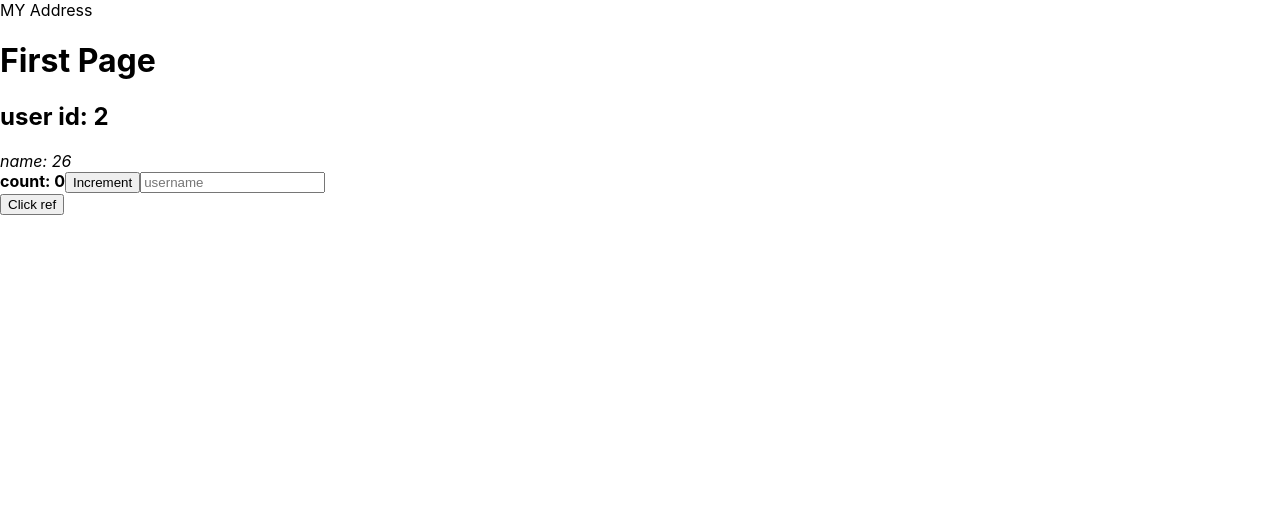
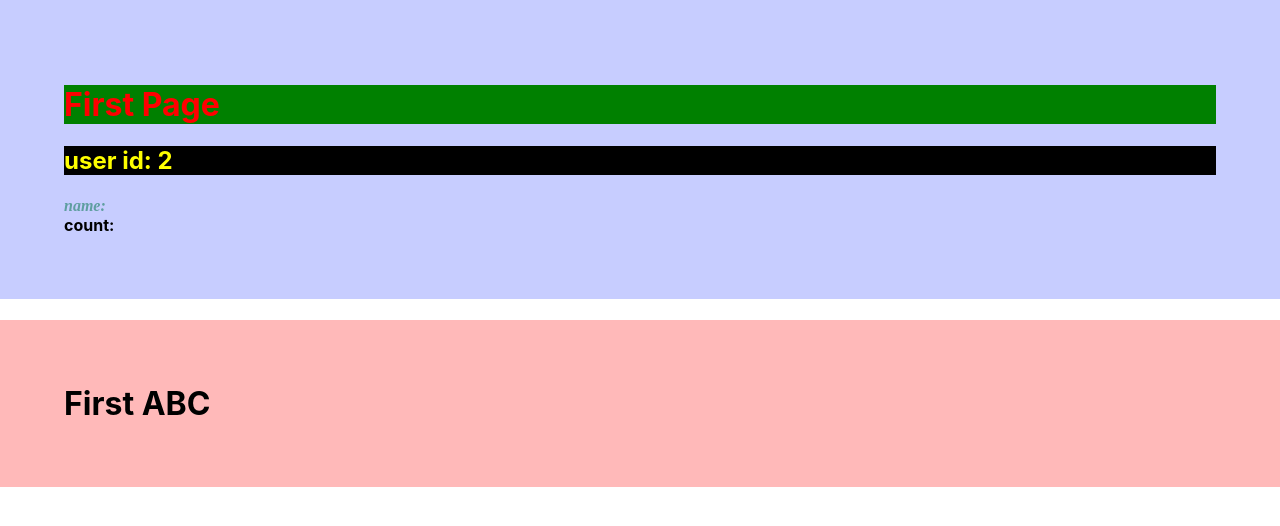
Before and after one commit to vamsi1133/ramreact, a React (Create React App) app: page / in a window 1280 px wide. Shown: the top 526 px of the page. Built offline with nearby package versions, Linux system fonts and the light colour scheme.

Commit message:
third commit

```diff
--- a/package.json
+++ b/package.json
@@ -8,6 +8,7 @@
     "@testing-library/user-event": "^13.5.0",
     "react": "^18.2.0",
     "react-dom": "^18.2.0",
+    "react-router-dom": "^6.8.0",
     "react-scripts": "5.0.1",
     "web-vitals": "^2.1.4"
   },
--- a/src/App.js
+++ b/src/App.js
@@ -1,46 +1,19 @@
 import "./App.css";
-import React, { useState, useEffect, useRef } from "react";
+import React from "react";
+import { BrowserRouter as Router, Route, Routes, Link } from "react-router-dom";
+import Login from "./Components/login";
 import FirstPage from "./Components/firstPage";
 
 function App() {
-  const [count, setCount] = useState(0);
-  const [age, setAge] = useState(25);
-  const addRef = useRef(null);
-  const prevData = useRef("no data");
-
-  useEffect(() => {
-    setAge((prev) => prev + 1);
-  }, [count]);
-
-  const increment = () => {
-    prevData.current = { age: age, count: count };
-    setCount((prev) => prev + 1);
-  };
-
-  const display = (e, message) => {
-    const value = e.target.value;
-    console.log(message + " -" + value);
-  };
-
-  const clickRef = (clr) => {
-    addRef.current.style.background = clr;
-    console.log(prevData.current);
-  };
-
   return (
-    <div>
-      <div ref={addRef}>MY Address</div>
-      <FirstPage name={age} count={count} />
-      <button onClick={increment}>Increment</button>
-      <input
-        name="userid"
-        id="myinput"
-        placeholder="username"
-        onChange={(e) => display(e, "hello")}
-      />
-      <br />
-      <button onClick={() => clickRef("green")}> Click ref</button>
-    </div>
+    <>
+      <Router>
+        <Routes>
+          <Route path="/" element={<FirstPage />} />
+          <Route path="/login" element={<Login />} />
+        </Routes>
+      </Router>
+    </>
   );
 }
 
--- /dev/null
+++ b/src/Components/firstPage/Firstpage.css
@@ -0,0 +1,10 @@
+.firstpage {
+  background-color: rgb(199, 205, 255);
+  padding: 5%;
+}
+
+.firstpage > em {
+  font-weight: bold;
+  font-family: "Times New Roman", Times, serif;
+  color: cadetblue;
+}
--- a/src/Components/firstPage/abc.js
+++ b/src/Components/firstPage/abc.js
@@ -1,7 +1,8 @@
 import React from "react";
+import Classes from "./abc.module.css";
 
 const ABC = () => {
-  return <h1>First ABC</h1>;
+  return <h1 className={Classes.firstpage}>First ABC</h1>;
 };
 
 export default ABC;
--- /dev/null
+++ b/src/Components/firstPage/abc.module.css
@@ -0,0 +1,4 @@
+.firstpage {
+  background-color: rgb(255, 185, 185);
+  padding: 5%;
+}
--- a/src/Components/firstPage/index.js
+++ b/src/Components/firstPage/index.js
@@ -1,14 +1,24 @@
-import React, { useEffect } from "react";
+import React from "react";
+import ABC from "./abc";
+import "./Firstpage.css";
 
 const FirstPage = (props) => {
   const id = 2;
+  const h2color = {
+    fontWeight: "bold",
+    color: "yellow",
+    backgroundColor: "black",
+  };
   return (
     <>
-      <h1>First Page</h1>
-      <h2>user id: {id} </h2>
-      <em>name: {props.name}</em>
-      <br />
-      <b>count: {props.count}</b>
+      <div className="firstpage">
+        <h1 style={{ color: "red", backgroundColor: "green" }}>First Page</h1>
+        <h2 style={h2color}>user id: {id} </h2>
+        <em>name: {props.name}</em>
+        <br />
+        <b>count: {props.count}</b>
+      </div>
+      <ABC />
     </>
   );
 };
--- /dev/null
+++ b/src/Components/login/index.js
@@ -0,0 +1,39 @@
+import React, { useState } from "react";
+
+const Login = (props) => {
+  const [credential, setCredentials] = useState({ username: "", password: "" });
+
+  const handleInput = (e) => {
+    const { value, name } = e.target;
+    setCredentials((prev) => ({ ...prev, [name]: value }));
+  };
+
+  const handleLogin = (event) => {
+    event.preventDefault();
+    console.log(credential);
+  };
+
+  return (
+    <>
+      <div>
+        <h1>Login Page</h1>
+        <form onChange={handleInput}>
+          <input
+            name="username"
+            placeholder="username"
+            value={credential.username}
+          ></input>
+          <input
+            name="password"
+            type="password"
+            placeholder="password"
+            value={credential.password}
+          ></input>
+          <button onClick={handleLogin}>Login</button>
+        </form>
+      </div>
+    </>
+  );
+};
+
+export default Login;
```
Also changed, not shown: src/Components/incdec/index.js (added, +44 -0 lines), 1 other file (tests, documents, lock files or other folders).
